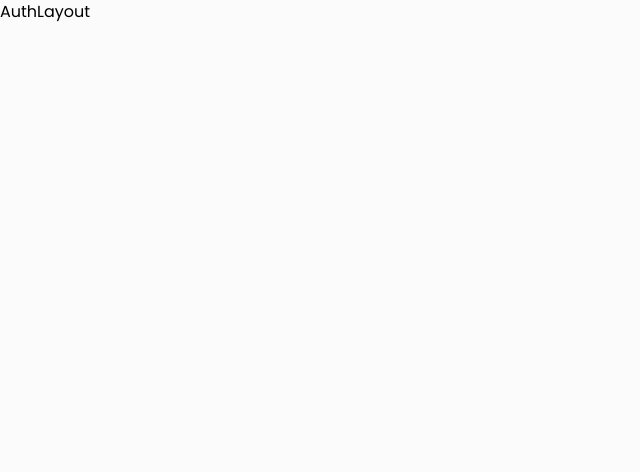
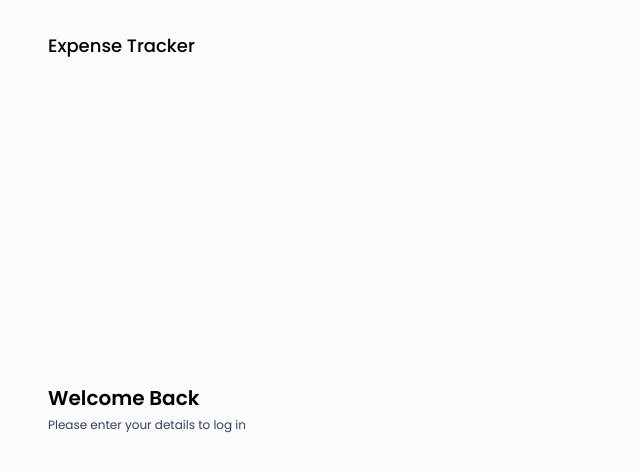
Before and after one commit to sultan1coder/Expense-_Tracker, a React (Vite) app in the folder frontend/: page /login in a window 1280 px wide. Shown: the top 472 px of the page, without its empty margins (0-640 px from the left). Built offline with nearby package versions, Linux system fonts and the light colour scheme.

Commit message:
Initialized

```diff
--- a/frontend/src/components/layouts/AuthLayout.jsx
+++ b/frontend/src/components/layouts/AuthLayout.jsx
@@ -1,8 +1,13 @@
 import React from 'react'
 
-const AuthLayout = () => {
+const AuthLayout = ({children}) => {
   return (
-    <div>AuthLayout</div>
+    <div>
+        <div className="w-screen h-screen md:w-[60vw] px-12 pt-8 pb-12">
+            <h2 className="text-lg font-medium text-blac">Expense Tracker</h2>
+            {children}
+        </div>
+    </div>
   )
 }
 
```
